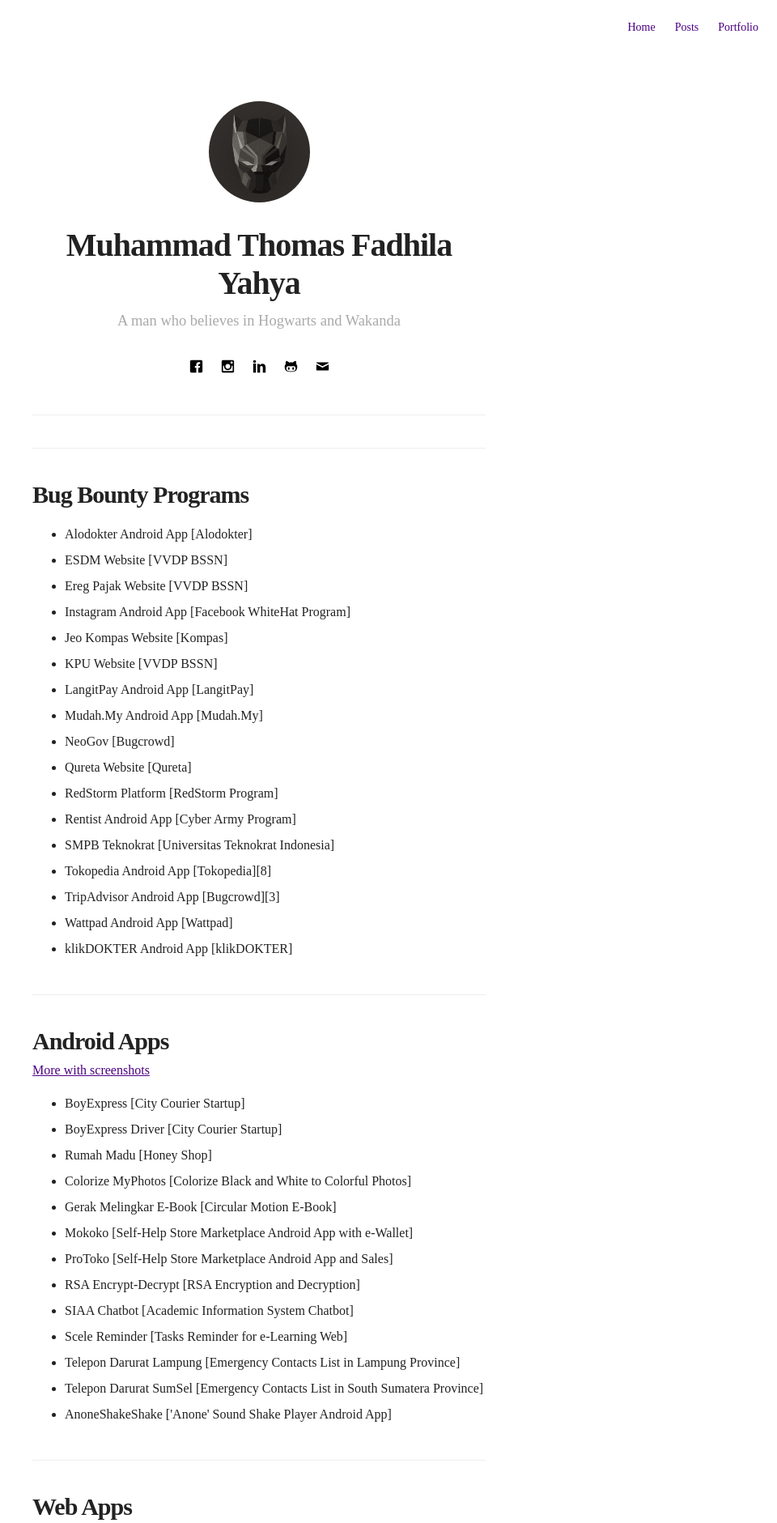
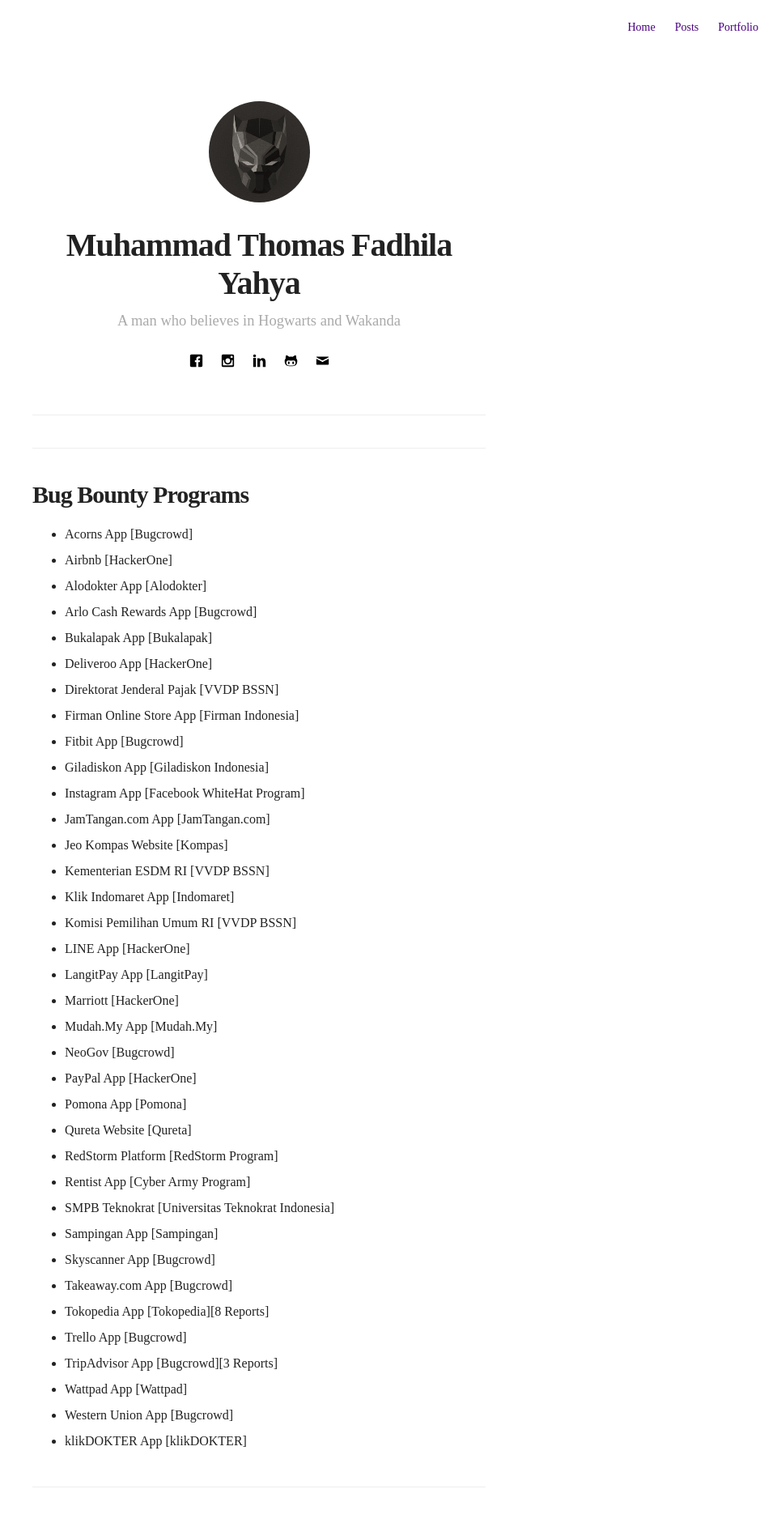
Before and after one commit to fadhilthomas/fadhilthomas.github.io, a Jekyll site: the page built from portfolio.html, in a window 1280 px wide. Shown: the top 1881 px of the page at 81% size, without its empty margins (320-1280 px from the left). Built offline with Jekyll 4.4.1, drawn with Linux system fonts in a browser that asks for light colours; some web fonts are replaced; some of the changed text lies outside the part shown.

Commit message:
update_portfolio

```diff
--- a/_sass/components/others.sass
+++ b/_sass/components/others.sass
@@ -18,7 +18,7 @@
     fill: #000
     text-align: center
     color: #000
-    margin: 7px auto
+    margin: 0px auto
 
 .caption
     position: relative
--- a/portfolio.html
+++ b/portfolio.html
@@ -7,37 +7,56 @@
 <hr>
 <h1>Bug Bounty Programs</h1>
 <ul>
-	<li>Alodokter Android App [Alodokter]</li>
-	<li>ESDM Website [VVDP BSSN]</li>
-	<li>Ereg Pajak Website [VVDP BSSN]</li>
-	<li>Instagram Android App [Facebook WhiteHat Program]</li>
+	<li>Acorns App [Bugcrowd]</li>
+	<li>Airbnb [HackerOne]</li>
+	<li>Alodokter App [Alodokter]</li>
+	<li>Arlo Cash Rewards App [Bugcrowd]</li>
+	<li>Bukalapak App [Bukalapak]</li>
+	<li>Deliveroo App [HackerOne]</li>
+	<li>Direktorat Jenderal Pajak [VVDP BSSN]</li>
+	<li>Firman Online Store App [Firman Indonesia]</li>
+	<li>Fitbit App [Bugcrowd]</li>
+	<li>Giladiskon App [Giladiskon Indonesia]</li>
+	<li>Instagram App [Facebook WhiteHat Program]</li>
+	<li>JamTangan.com App [JamTangan.com]</li>
 	<li>Jeo Kompas Website [Kompas]</li>
-	<li>KPU Website [VVDP BSSN]</li>
-	<li>LangitPay Android App [LangitPay]</li>
-	<li>Mudah.My Android App [Mudah.My]</li>
+	<li>Kementerian ESDM RI [VVDP BSSN]</li>
+	<li>Klik Indomaret App [Indomaret]</li>
+	<li>Komisi Pemilihan Umum RI [VVDP BSSN]</li>
+	<li>LINE App [HackerOne]</li>
+	<li>LangitPay App [LangitPay]</li>
+	<li>Marriott [HackerOne]</li>
+	<li>Mudah.My App [Mudah.My]</li>
 	<li>NeoGov [Bugcrowd]</li>
+	<li>PayPal App [HackerOne]</li>
+	<li>Pomona App [Pomona]</li>
 	<li>Qureta Website [Qureta]</li>
 	<li>RedStorm Platform [RedStorm Program]</li>
-	<li>Rentist Android App [Cyber Army Program]</li>
+	<li>Rentist App [Cyber Army Program]</li>
 	<li>SMPB Teknokrat [Universitas Teknokrat Indonesia]</li>
-	<li>Tokopedia Android App [Tokopedia][8]</li>
-	<li>TripAdvisor Android App [Bugcrowd][3]</li>
-	<li>Wattpad Android App [Wattpad]</li>
-	<li>klikDOKTER Android App [klikDOKTER]</li>
+	<li>Sampingan App [Sampingan]</li>
+	<li>Skyscanner App [Bugcrowd]</li>
+	<li>Takeaway.com App [Bugcrowd]</li>
+	<li>Tokopedia App [Tokopedia]<b>[8 Reports]</b></li>
+	<li>Trello App [Bugcrowd]</li>
+	<li>TripAdvisor App [Bugcrowd]<b>[3 Reports]</b></li>
+	<li>Wattpad App [Wattpad]</li>
+	<li>Western Union App [Bugcrowd]</li>
+	<li>klikDOKTER App [klikDOKTER]</li>
 </ul>
 <hr>
 <h1>Android Apps</h1>
-<a href="https://www.instagram.com/ft.mobile/" target="_blank">More with screenshots</a>
 <ul>
-	<li>BoyExpress [City Courier Startup]</li>
-	<li>BoyExpress Driver [City Courier Startup]</li>
+	<li>BoyExpress [City Courier Startup] <a class="link" href="https://www.instagram.com/p/B4284T5Ahj4/" target="_blank"> <svg class="icon icon-instagram"><use xlink:href="#icon-instagram"></use></svg></a></li>
+	<li>BoyExpress Driver [City Courier Startup] <a class="link" href="https://www.instagram.com/p/B428-FRgRsX/" target="_blank"> <svg class="icon icon-instagram"><use xlink:href="#icon-instagram"></use></svg></a></li>
 	<li>Rumah Madu [Honey Shop]</li>
-	<li>Colorize MyPhotos [Colorize Black and White to Colorful Photos]</li>
-	<li>Gerak Melingkar E-Book [Circular Motion E-Book]</li>
-	<li>Mokoko [Self-Help Store Marketplace Android App with e-Wallet]</li>
-	<li>ProToko [Self-Help Store Marketplace Android App and Sales]</li>
-	<li>RSA Encrypt-Decrypt [RSA Encryption and Decryption]</li>
+	<li>Colorize MyPhotos [Colorize Black and White to Colorful Photos] <a class="link" href="https://www.instagram.com/p/B5BlEsalTss/" target="_blank"> <svg class="icon icon-instagram"><use xlink:href="#icon-instagram"></use></svg></a></li>
+	<li>Gerak Melingkar E-Book [Circular Motion E-Book] <a class="link" href="https://www.instagram.com/p/B5Gl3hGlmgO/" target="_blank"> <svg class="icon icon-instagram"><use xlink:href="#icon-instagram"></use></svg></a></li>
+	<li>Mokoko [Self-Help Store Marketplace Android App with e-Wallet] <a class="link" href="https://www.instagram.com/p/B5Qi69CFkdX/" target="_blank"> <svg class="icon icon-instagram"><use xlink:href="#icon-instagram"></use></svg></a></li>
+	<li>ProToko [Self-Help Store Marketplace Android App and Sales] <a class="link" href="https://www.instagram.com/p/B428LF0g_61/" target="_blank"> <svg class="icon icon-instagram"><use xlink:href="#icon-instagram"></use></svg></a></li>
+	<li>RSA Encrypt-Decrypt [RSA Encryption and Decryption] <a class="link" href="https://www.instagram.com/p/B5GoXMflP6E/" target="_blank"> <svg class="icon icon-instagram"><use xlink:href="#icon-instagram"></use></svg></a></li>
 	<li>SIAA Chatbot [Academic Information System Chatbot]</li>
+	<li>SISKA Chatbot [Mild Disease Self-Medication Chatbot] <a class="link" href="https://www.instagram.com/p/B5Qi-9QlgTn/" target="_blank"> <svg class="icon icon-instagram"><use xlink:href="#icon-instagram"></use></svg></a></li>
 	<li>Scele Reminder [Tasks Reminder for e-Learning Web]</li>
 	<li>Telepon Darurat Lampung [Emergency Contacts List in Lampung Province]</li>
 	<li>Telepon Darurat SumSel [Emergency Contacts List in South Sumatera Province]</li>
@@ -46,22 +65,22 @@
 <hr>
 <h1>Web Apps</h1>
 <ul>
-	<li>Irta Chatbot [Cooking Assistant Line Chatbot]</li>
+	<li>Irta Chatbot [Cooking Assistant Line Chatbot] <a class="link" href="https://github.com/fadhilthomas/Chatbot_Irta" target="_blank"> <svg class="icon icon-github"><use xlink:href="#icon-github"></use></svg></a></li>
 	<li>SIAA Chatbot [Webhook for SIAA Chatbot using Botman and CodeIgniter]</li>
-	<li>Vigenere Cipher [Vigenere Cipher Encoder-Decoder Web-based]</li>
+	<li>Vigenere Cipher [Vigenere Cipher Encoder-Decoder Web-based] <a class="link" href="https://github.com/fadhilthomas/Web_VigenereCipher" target="_blank"> <svg class="icon icon-github"><use xlink:href="#icon-github"></use></svg></a></li>
 </ul>
 <hr>
 <h1>Dekstop Apps and Scripting</h1>
 <ul>
-	<li>Algebra Transformation</li>
-	<li>Batch CRC Renamer</li>
-	<li>Caesar Cipher</li>
-	<li>Indonesian Spell Checker</li>
-	<li>Face Recognition Template Matching</li>
+	<li>Algebra Transformation <a class="link" href="https://github.com/fadhilthomas/Desktop_AlgebraTransformation" target="_blank"> <svg class="icon icon-github"><use xlink:href="#icon-github"></use></svg></a></li>
+	<li>Batch CRC Renamer <a class="link" href="https://github.com/fadhilthomas/Desktop_BatchCRCRenamer" target="_blank"> <svg class="icon icon-github"><use xlink:href="#icon-github"></use></svg></a></li>
+	<li>Caesar Cipher <a class="link" href="https://github.com/fadhilthomas/Desktop_CaesarCipher" target="_blank"> <svg class="icon icon-github"><use xlink:href="#icon-github"></use></svg></a></li>
+	<li>Indonesian Spell Checker <a class="link" href="https://github.com/fadhilthomas/PyIndonesianSpellChecker" target="_blank"> <svg class="icon icon-github"><use xlink:href="#icon-github"></use></svg></a></li>
+	<li>Face Recognition Template Matching <a class="link" href="https://github.com/fadhilthomas/Desktop_FaceRecognitionTemplateMatching" target="_blank"> <svg class="icon icon-github"><use xlink:href="#icon-github"></use></svg></a></li>
 	<li>Indonesian Words Normalization [Words Normalization w/ Damerau–Levenshtein distance]</li>
-	<li>Num Converter [Number Converter w/ Python2 and Mathlab]</li>
-	<li>SAT Cipher [Modified XOR Cipher]</li>
-	<li>Sales Transaction Oracle Database</li>
-	<li>Sales Transaction SQL Server Database</li>
+	<li>Num Converter [Number Converter w/ Python2 and Mathlab] <a class="link" href="https://github.com/fadhilthomas/PyNumConverter" target="_blank"> <svg class="icon icon-github"><use xlink:href="#icon-github"></use></svg></a></li>
+	<li>SAT Cipher [Modified XOR Cipher] <a class="link" href="https://github.com/fadhilthomas/PySATCipher" target="_blank"> <svg class="icon icon-github"><use xlink:href="#icon-github"></use></svg></a></li>
+	<li>Sales Transaction Oracle Database <a class="link" href="https://github.com/fadhilthomas/Desktop_SalesTransactionOracleDatabase" target="_blank"> <svg class="icon icon-github"><use xlink:href="#icon-github"></use></svg></a></li>
+	<li>Sales Transaction SQL Server Database <a class="link" href="https://github.com/fadhilthomas/Desktop_SalesTransactionSQLServerDatabase" target="_blank"> <svg class="icon icon-github"><use xlink:href="#icon-github"></use></svg></a></li>
 </ul>
 <hr>
```
